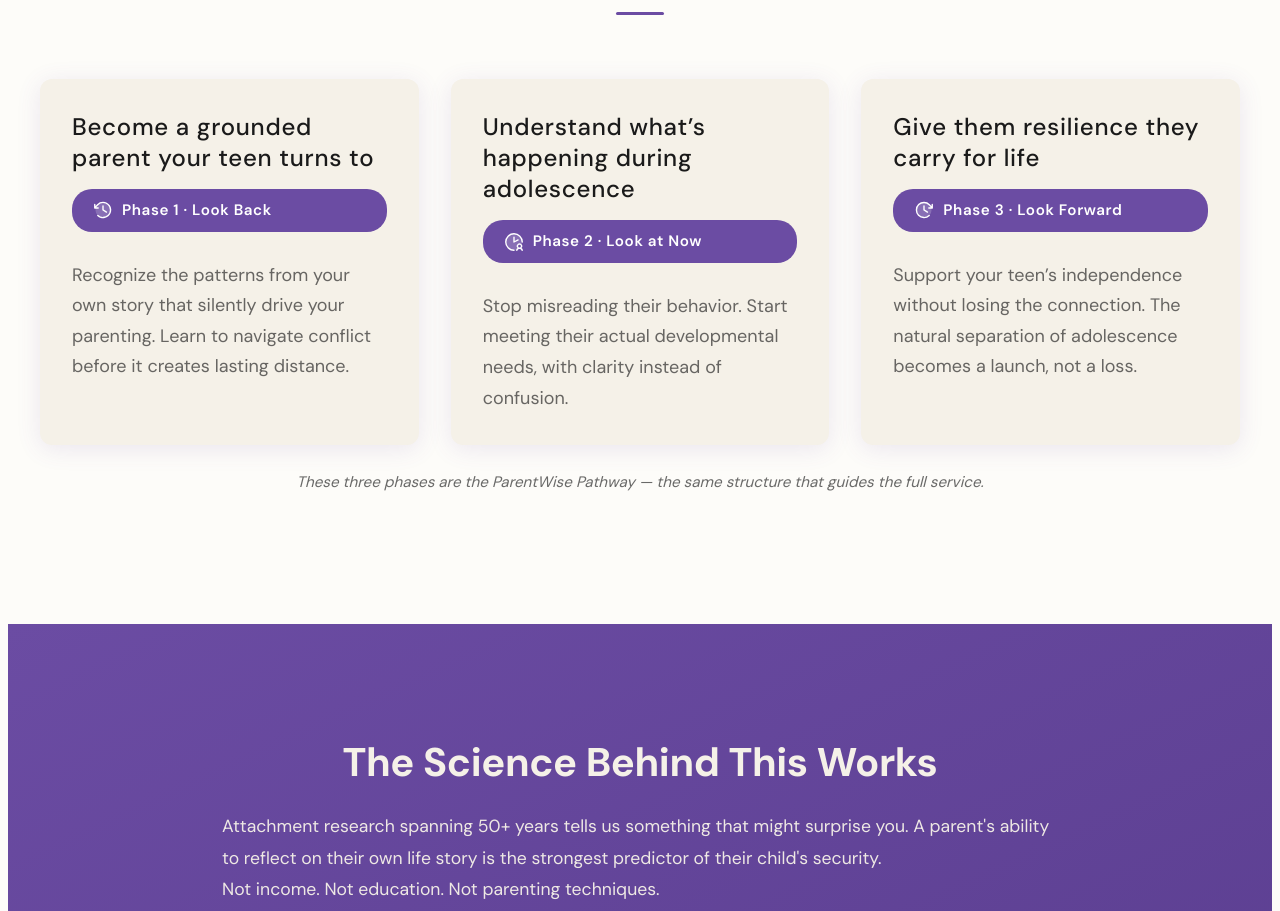
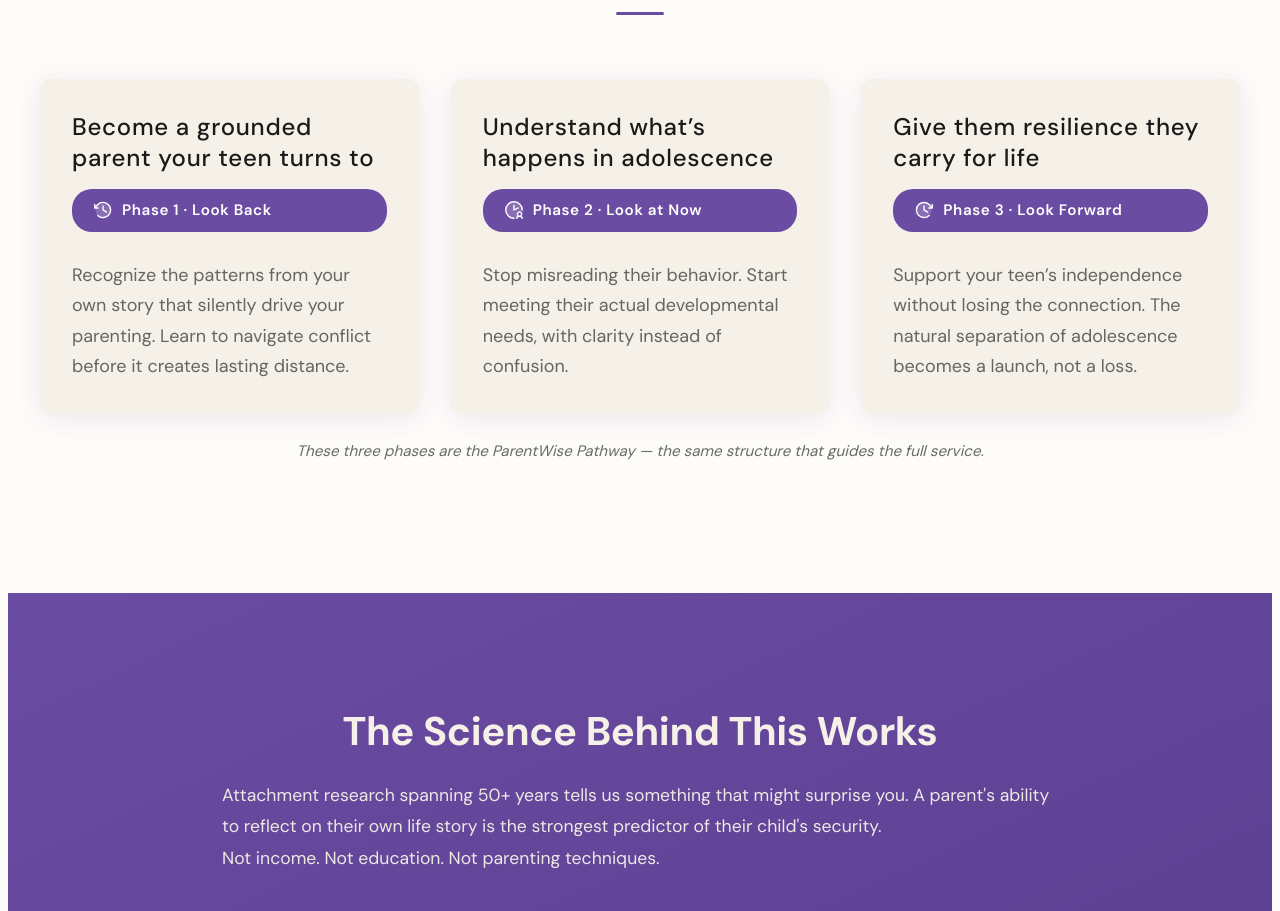
Before and after one commit to mhiggs82/getparentwise, a plain HTML site: page book/index.html in a window 1280 px wide. Shown: the part 1094-2005 px from the top of the page. Drawn offline with nearby package versions, Linux system fonts and the light colour scheme.

Commit message:
Update index.html

```diff
--- a/book/index.html
+++ b/book/index.html
@@ -1480,7 +1480,7 @@
         </article>
 
         <article class="pw-benefits__card">
-          <h3 class="pw-benefits__card-headline">Understand what&rsquo;s happening during adolescence</h3>
+          <h3 class="pw-benefits__card-headline">Understand what&rsquo;s happens in adolescence</h3>
           <p class="pw-eyebrow" style="margin: 0 0 12px; display: inline-flex; align-items: center; gap: 8px; background: var(--purple); color: #fff; font-size: 0.95rem; letter-spacing: 0.04em; text-transform: none; white-space: nowrap; padding: 8px 20px;">
             <svg xmlns="http://www.w3.org/2000/svg" viewBox="0 0 256 256" fill="currentColor" aria-hidden="true" width="22" height="22" style="flex-shrink:0;">
               <path d="M224,128a95.6,95.6,0,0,1-9.09,40.82A24,24,0,1,0,191.5,200l0,0a33.15,33.15,0,0,0-29,17.6A96,96,0,1,1,224,128Z" opacity="0.2"/>
```
